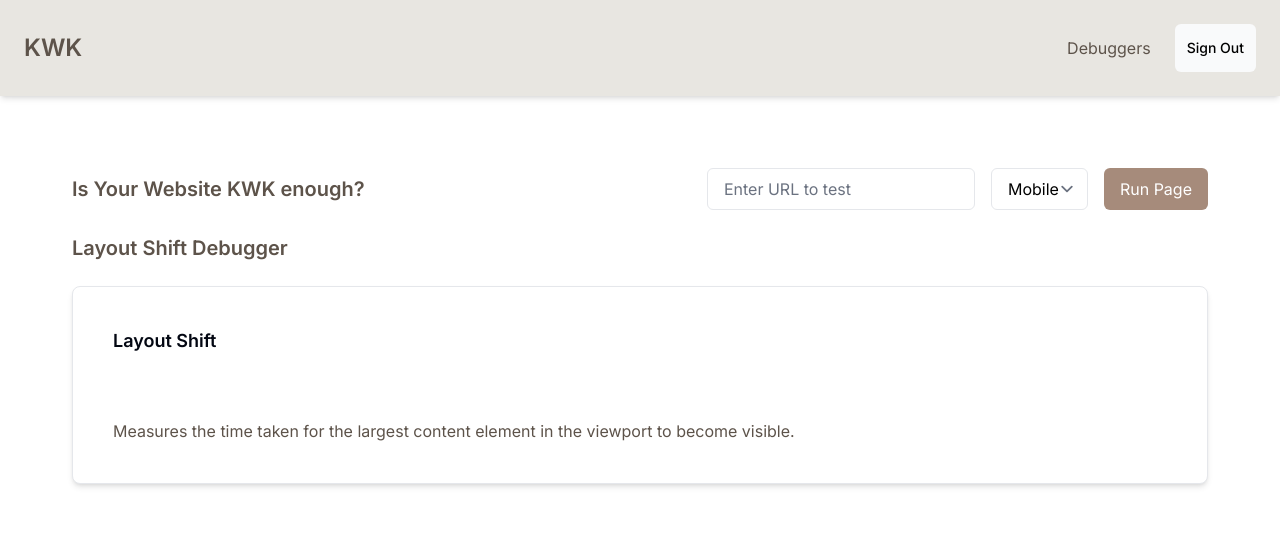
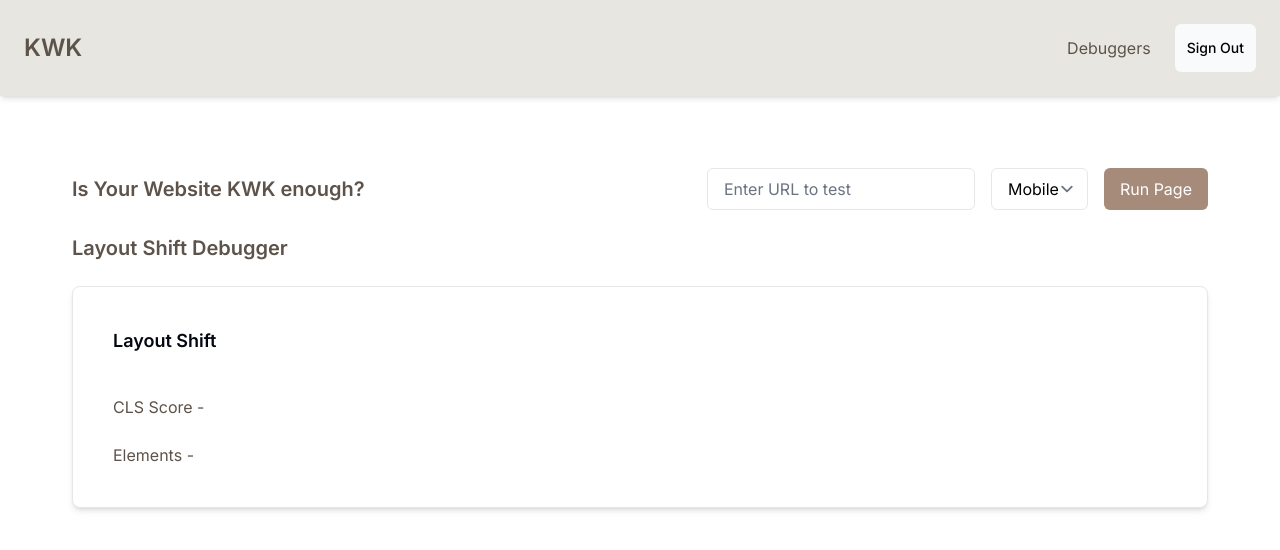
Before and after one commit to konfirmed/kwkv0, a Next.js app: page /dashboard/debuggers/dcls in a window 1280 px wide. Shown: the top 550 px of the page. Built offline with nearby package versions, Linux system fonts and the light colour scheme; a web font is replaced by a local one.

Commit message:
more progress

```diff
--- a/app/dashboard/debuggers/dcls/page.tsx
+++ b/app/dashboard/debuggers/dcls/page.tsx
@@ -2,17 +2,19 @@
 import { CardHeader, CardContent, Card } from "@/components/ui/card"
 import React, { ChangeEvent, useState } from "react"
 import { runPage } from '@/app/lib/runPage';
-import { cls, element } from '@/app/lib/runPage';
 
 export default function DashboardDebuggersDclsPage() {
 
 
   const [url, setUrl] = useState<string>('');
   const [device, setDevice] = useState<'mobile' | 'desktop'>('mobile');
-  const [pageTitle, setPageTitle] = useState<string | null>(null);
+  // const [clsValue, setCLS] = useState<string | null>(null);
+  // const [elementName, setElem] = useState<string | null>(null);
   const [isLoading, setIsLoading] = useState<boolean>(false);
+  const [debugCLS, setDebugCLS] = useState<{ cls: number, element: string } | null>(null);
 
-  const handleRunPage = async () => {
+  const handleRunPage = async (event: React.FormEvent) => {
+    event.preventDefault();
     setIsLoading(true);
     try {
       let viewport;
@@ -22,12 +24,11 @@ export default function DashboardDebuggersDclsPage() {
       } else if (device === 'desktop') {
         viewport = { width: 1920, height: 1080 };
       }
-      const title = await runPage(url, viewport);
-      setPageTitle(title);
-      console.log('title', title)
+      const debugCLS = await runPage(url, viewport);
+      setDebugCLS(debugCLS); // Fix: Update the type of debugCLS
     } catch (error) {
       console.error('Failed to fetch page title:', error);
-      setPageTitle('Failed to fetch page title');
+      setDebugCLS({ cls: 0, element: `Error: ${`error`}` });
     } finally {
       setIsLoading(false);
     }
@@ -40,8 +41,12 @@ export default function DashboardDebuggersDclsPage() {
   const handleURLChange = (event: ChangeEvent<HTMLInputElement>) => {
     setUrl(event.target.value);
   };
-  console.log('pageTitle', pageTitle)
 
+  const clsValue = debugCLS?.cls;
+  const elementName = debugCLS?.element;
+  console.log('1', debugCLS)
+  console.log('3', clsValue)
+  console.log('4', elementName)
   return (
       <section className="flex flex-col flex-1 p-6 space-y-6">
         <div className="flex flex-col lg:flex-row items-center justify-between">
@@ -72,13 +77,10 @@ export default function DashboardDebuggersDclsPage() {
         <Card className="p-4 bg-white shadow-md">
             <CardHeader className="mb-4 text-lg font-semibold">Layout Shift</CardHeader>
             <CardContent className="text-[#5d534a]">
-              {pageTitle}
-              {/* {pageTitle ? pageTitle : 'No title'} */}
-              {cls}
-              {element}
+              CLS Score - {clsValue}
             </CardContent>
             <CardContent className="text-[#5d534a]">
-              Measures the time taken for the largest content element in the viewport to become visible.
+             Elements -  {elementName}
             </CardContent>
           </Card>
       </section>
--- a/app/lib/runPage.ts
+++ b/app/lib/runPage.ts
@@ -1,7 +1,7 @@
 "use server";
 import puppeteer from 'puppeteer';
 
-export async function runPage(url: string, viewport: { width: number; height: number } | null = null): Promise<{ cls: number, element: string }> {
+export async function runPage(url: string, viewport: { width: number; height: number } | null = null): Promise<{ cls: number, element: string}> {
     try {
         const browser = await puppeteer.launch({
           headless: true,
@@ -53,8 +53,6 @@ export async function runPage(url: string, viewport: { width: number; height: nu
           });
         });
 
-        console.log('clsResult', clsResult);
-
         await browser.close();
         return clsResult;
     } catch (error) {
@@ -63,9 +61,9 @@ export async function runPage(url: string, viewport: { width: number; height: nu
     }
 }
 
-export async function cls(cls: number, element: string) {
-    return cls;
+export async function clsResult() {
+    return (
+        { clsValue,
+        elementName }
+    )
 }
-export async function element(cls: number, element: string) {
-    return element;
-}
```
